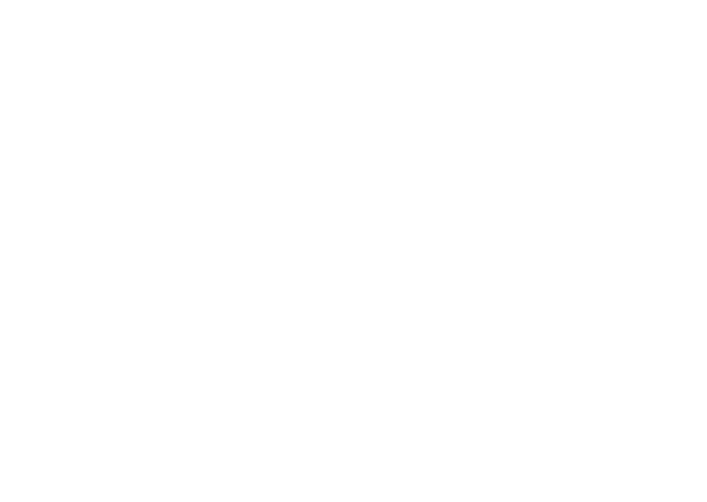
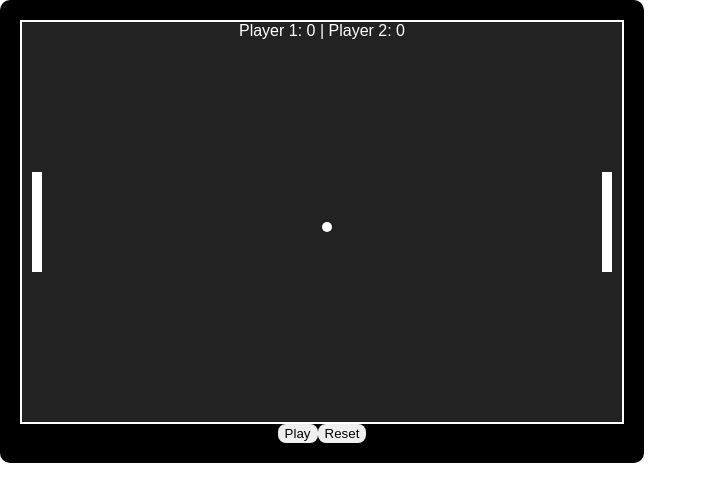
Before and after one commit to annmarie/web_vite_react_frame, a React (Vite) app: page /PongGame in a window 1280 px wide. Before the commit this address had no page. Shown: the top 502 px of the page, without its empty margins (0-707 px from the left). Built offline with nearby package versions, Linux system fonts and the light colour scheme.

Commit message:
Pong Game

```diff
--- a/src/App.jsx
+++ b/src/App.jsx
@@ -7,17 +7,18 @@ import Connect4 from './Connect4';
 import PegSolitaire from './PegSolitaire';
 import CatCarousel from './CatCarousel';
 import TicTacToe from './TicTacToe';
+import PongGame from "./PongGame";
 
 const Hello = () => {
   return (
     <ul>
       <li><Link to="/connect4">Connect4</Link></li>
-      <li><Link to="/diceroll">DiceRoll</Link></li>
+      <li><Link to="/ponggame">PongGame</Link></li>
       <li><Link to="/slidepuzzle">SlidePuzzle</Link></li>
       <li><Link to="/tictactoe">TicTacToe</Link></li>
       <li><Link to="/catcarousel">CatCarousel</Link></li>
       <li><Link to="/pegsolitaire">PegSolitaire</Link></li>
-      <li><Link to="/formparts">FormParts</Link></li>
+      <li><Link to="/diceroll">DiceRoll</Link></li>
     </ul>
   )
 }
@@ -34,6 +35,7 @@ const App = () => {
         <Route path="/pegsolitaire" element={<PegSolitaire />} />
         <Route path="/catcarousel" element={<CatCarousel />} />
         <Route path="/tictactoe" element={<TicTacToe />} />
+        <Route path="/PongGame" element={<PongGame />} />
       </Routes>
     </Router>
   );
--- /dev/null
+++ b/src/PongGame/actionTypes.js
@@ -0,0 +1,5 @@
+export const MOVE_PADDLE1 = 'MOVE_PADDLE1';
+export const MOVE_PADDLE2 = 'MOVE_PADDLE2';
+export const MOVE_BALL = 'MOVE_BALL';
+export const TOGGLE_GAME = 'TOGGLE_GAME';
+export const RESET_GAME = 'RESET_GAME';
--- /dev/null
+++ b/src/PongGame/index.jsx
@@ -0,0 +1,81 @@
+import { useReducer, useEffect, useRef } from "react";
+import { reducer, initialState } from "./reducer";
+import {
+  MOVE_PADDLE1, MOVE_PADDLE2, MOVE_BALL,
+  TOGGLE_GAME, RESET_GAME
+} from './actionTypes'
+import "./styles.css";
+
+
+const PongGame = () => {
+  const [state, dispatch] = useReducer(reducer, initialState);
+  const gameRef = useRef(null);
+
+  useEffect(() => {
+    const handleKeyDown = (e) => {
+      if (e.key === "w") dispatch({ type: MOVE_PADDLE1, payload: -20 });
+      if (e.key === "s") dispatch({ type: MOVE_PADDLE1, payload: 20 });
+      if (e.key === "ArrowUp") dispatch({ type: MOVE_PADDLE2, payload: -20 });
+      if (e.key === "ArrowDown") dispatch({ type: MOVE_PADDLE2, payload: 20 });
+      if (e.key === "o") dispatch({ type: MOVE_PADDLE2, payload: -20 });
+      if (e.key === "l") dispatch({ type: MOVE_PADDLE2, payload: 20 });
+      if (e.key === " ") dispatch({ type: TOGGLE_GAME });
+    };
+
+    window.addEventListener("keydown", handleKeyDown);
+    return () => window.removeEventListener("keydown", handleKeyDown);
+  }, []);
+
+  const intervalRef = useRef(null);
+  useEffect(() => {
+    if (state.pause) {
+      clearInterval(intervalRef.current);
+    } else {
+      intervalRef.current = setInterval(() => {
+        dispatch({ type: MOVE_BALL });
+      }, 16);
+    }
+
+    return () => clearInterval(intervalRef.current);
+  }, [state.pause]);
+
+  const { ball, paddle1, paddle2, score } = state;
+
+  return (
+    <div className="pong-game-wrapper">
+      <div ref={gameRef} className="pong-game-board">
+        <div className="score">
+          Player 1: {score.player_one} | Player 2: {score.player_two}
+        </div>
+        <div
+          className="paddle"
+          style={{ top: paddle1, left: 10 }}
+        ></div>
+        <div
+          className="paddle"
+          style={{ top: paddle2, right: 10 }}
+        ></div>
+        <div
+          className="ball"
+          style={{ top: ball.y, left: ball.x }}
+        ></div>
+      </div>
+
+      <button
+        aria-label="Play/Pause Game"
+        onClick={() => dispatch({ type: TOGGLE_GAME })}
+      >
+        {state.pause ? "Play" : "Pause"}
+      </button>
+
+      <button
+        aria-label="Reset Game"
+        onClick={() => dispatch({ type: RESET_GAME })}
+      >
+        Reset
+      </button>
+    </div>
+  );
+};
+
+export default PongGame;
--- /dev/null
+++ b/src/PongGame/reducer.jsx
@@ -0,0 +1,73 @@
+import {
+  MOVE_PADDLE1, MOVE_PADDLE2, MOVE_BALL,
+  TOGGLE_GAME, RESET_GAME
+} from './actionTypes'
+
+export const initialState = {
+  ball: { x: 300, y: 200, dx: 2, dy: 2 },
+  paddle1: 150,
+  paddle2: 150,
+  score: { player_one: 0, player_two: 0 },
+  pause: true,
+};
+
+export const reducer = (state, action) => {
+  switch (action.type) {
+    case MOVE_PADDLE1:
+      return {
+        ...state,
+        paddle1: Math.max(0, Math.min(300, state.paddle1 + action.payload)),
+      };
+
+    case MOVE_PADDLE2:
+      return {
+        ...state,
+        paddle2: Math.max(0, Math.min(300, state.paddle2 + action.payload)),
+      };
+
+    case MOVE_BALL: {
+      let { x, y, dx, dy } = state.ball;
+      const { paddle1, paddle2 } = state;
+
+      // Ball movement
+      x += dx;
+      y += dy;
+      // Wall collision
+      if (y <= 0 || y >= 400) dy = -dy;
+      // Paddle collision
+      if (
+        (x <= 20 && y >= paddle1 && y <= paddle1 + 100) || // Left paddle
+        (x >= 580 && y >= paddle2 && y <= paddle2 + 100) // Right paddle
+      ) {
+        dx = -dx;
+      }
+      // Score
+      if (x <= 0) {
+        return {
+          ...state,
+          ball: { x: 300, y: 200, dx: 2, dy: 2 },
+          score: { ...state.score, player_two: state.score.player_two + 1 },
+          pause: true,
+        };
+      }
+      if (x >= 600) {
+        return {
+          ...state,
+          ball: { x: 300, y: 200, dx: -2, dy: 2 },
+          score: { ...state.score, player_one: state.score.player_one + 1 },
+          pause: true,
+        };
+      }
+
+      return { ...state, ball: { x, y, dx, dy } };
+    }
+    case TOGGLE_GAME:
+      return { ...state, pause: !state.pause };
+
+    case RESET_GAME:
+      return initialState;
+
+    default:
+      return state || initialState;
+  }
+};
--- /dev/null
+++ b/src/PongGame/styles.css
@@ -0,0 +1,38 @@
+.pong-game-wrapper {
+  font-family: Arial, sans-serif;
+  align-items: center;
+  background: #000;
+  color: #fff;
+  border-radius: 10px;
+  padding: 20px;
+  text-align: center;
+}
+
+.pong-game-board {
+  position: relative;
+  width: 600px;
+  height: 400px;
+  background: #222;
+  border: 2px solid #fff;
+  overflow: hidden;
+}
+
+.pong-game-board .score {
+  text-align: center;
+  margin-bottom: 10px;
+}
+
+.pong-game-board .paddle {
+  position: absolute;
+  width: 10px;
+  height: 100px;
+  background: #fff;
+}
+
+.pong-game-board .ball {
+  position: absolute;
+  width: 10px;
+  height: 10px;
+  background: #fff;
+  border-radius: 50%;
+}
```
Also changed, not shown: 2 other files (tests, documents, lock files or other folders).
